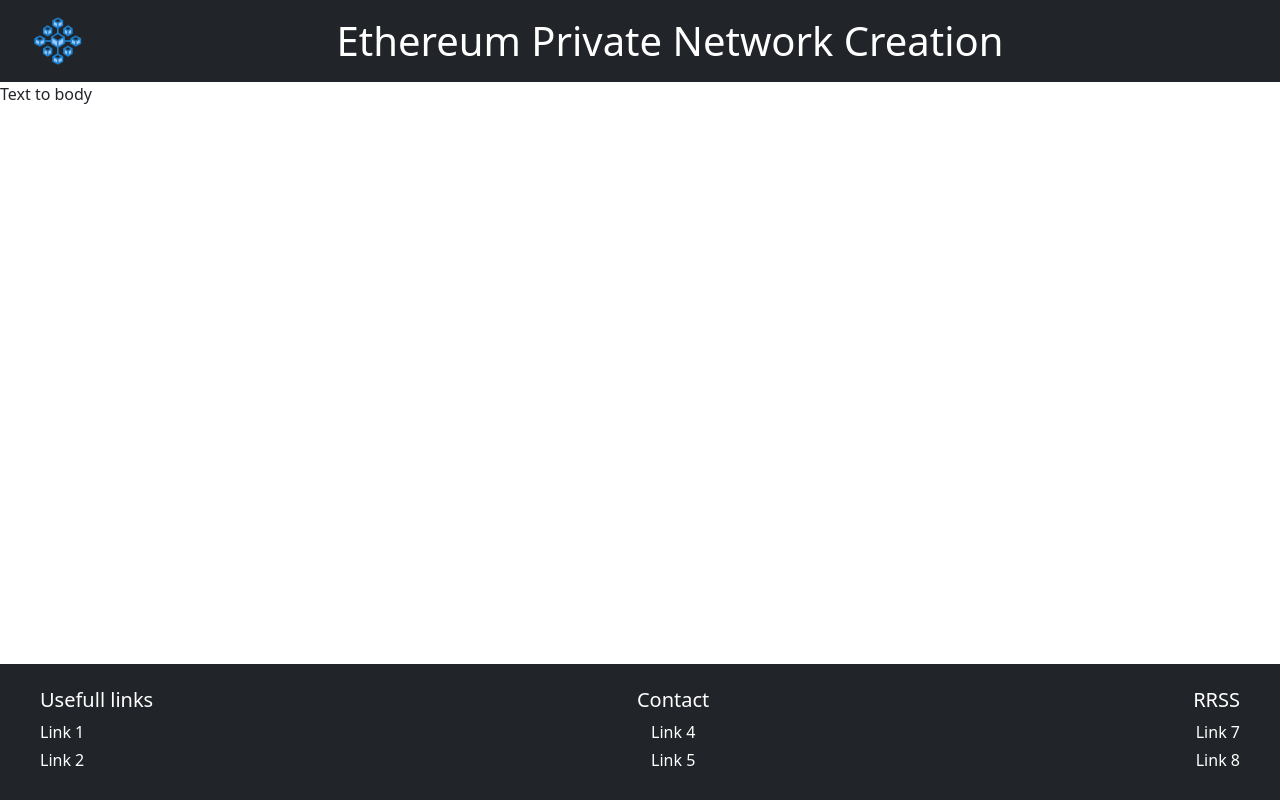
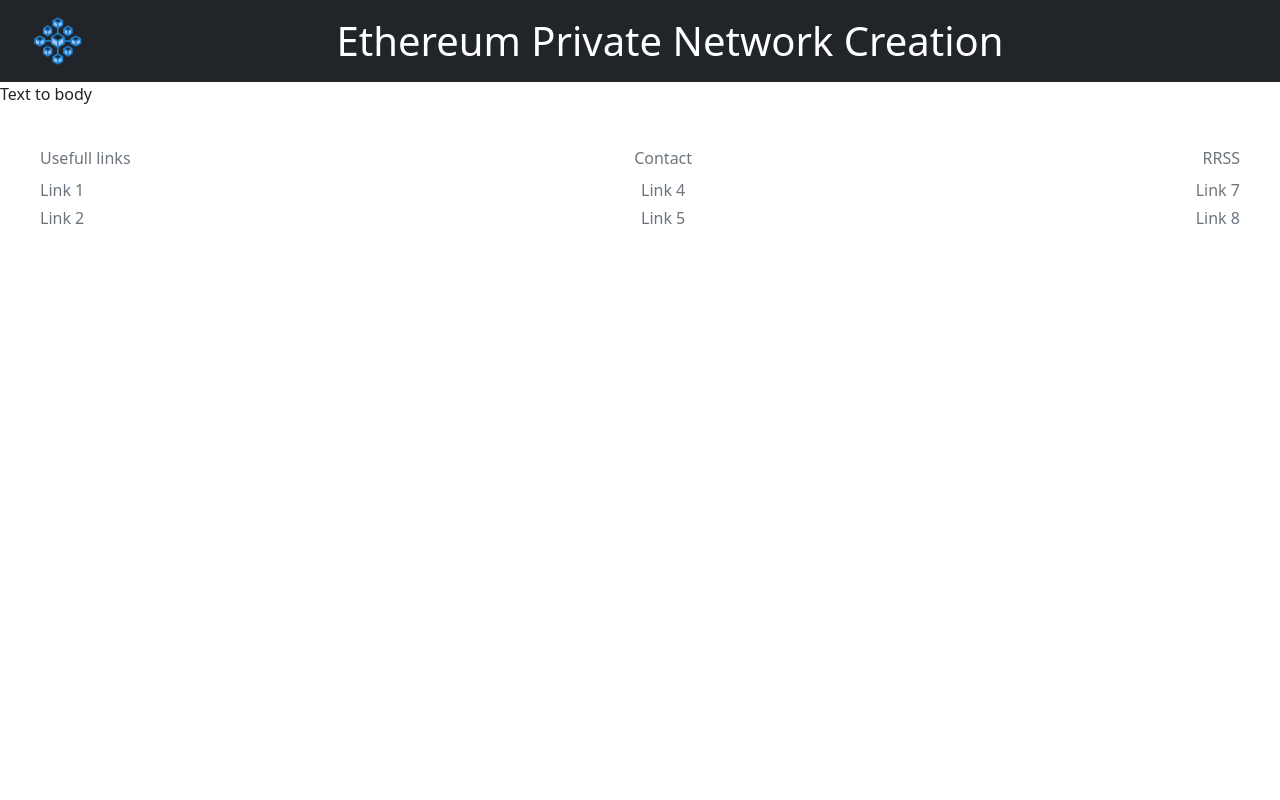
Before and after one commit to codecrypto-academy/pfm-web2.5-oct24-1, a React (Vite) app in the folder frontend/: page / in a window 1280 px wide. Built offline with nearby package versions, Linux system fonts and the light colour scheme.

Commit message:
Minor fix in footer styles

```diff
--- a/frontend/src/components/Footer.tsx
+++ b/frontend/src/components/Footer.tsx
@@ -36,7 +36,7 @@ export const Footer: React.FC = () => {
   ];
 
   return (
-    <footer className="d-flex justify-content-between bg-dark text-white p-4 position-fixed bottom-0 w-100">
+    <footer className="d-flex justify-content-between text-white p-4 position-relative bottom-0 w-100">
       {footerSections.map((section, index) => (
         <div
           key={index}
@@ -44,9 +44,9 @@ export const Footer: React.FC = () => {
             index === 0 ? 'ms-3' : index === footerSections.length - 1 ? 'me-3 text-end' : 'text-center'
           }`}
         >
-          <h5 className="mb-2">{section.title}</h5>
+          <p className="mb-2 text-secondary">{section.title}</p>
           {section.links.map((link, linkIndex) => (
-            <a key={linkIndex} href={link.url} className="text-white text-decoration-none mb-1">
+            <a key={linkIndex} href={link.url} className="text-secondary text-decoration-none mb-1">
               {link.text}
             </a>
           ))}
```
